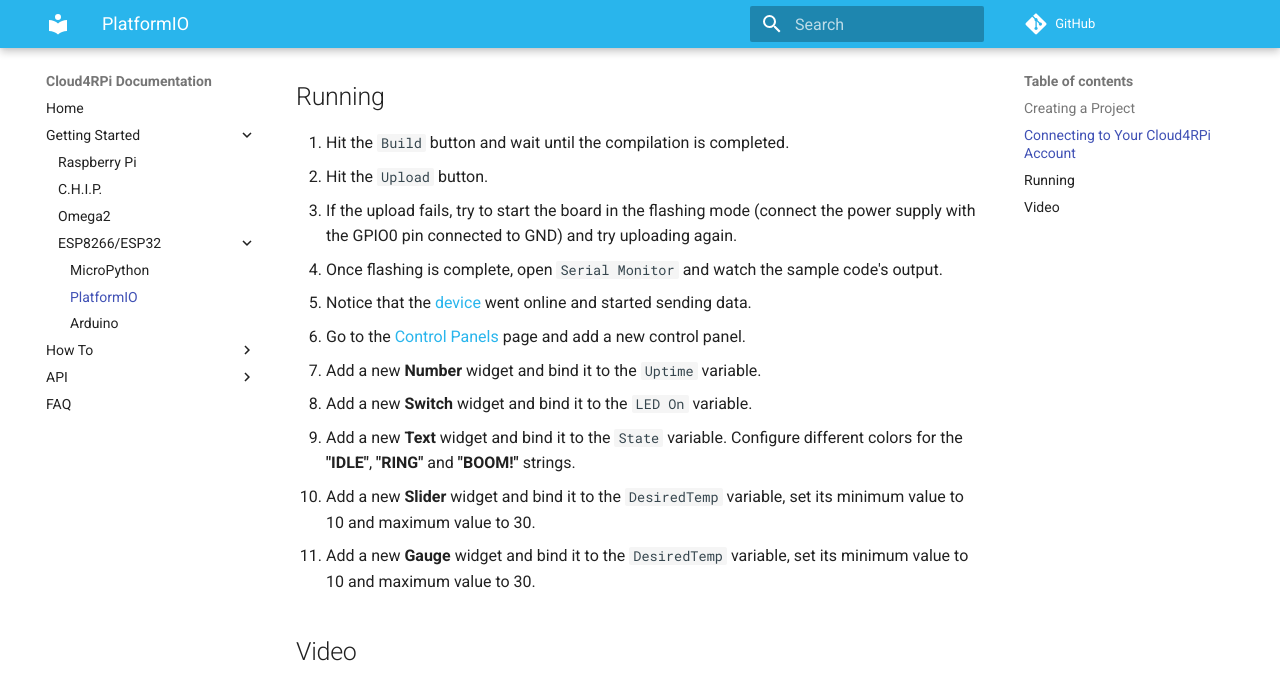
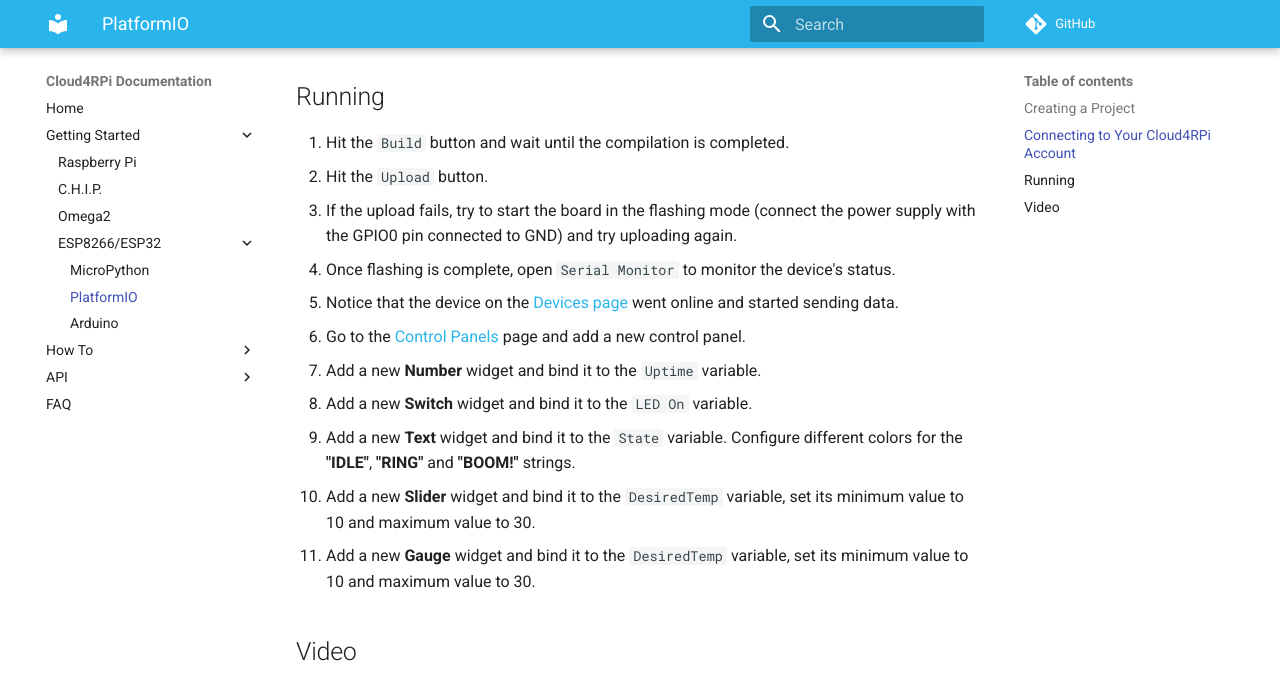
Before and after one commit to cloud4rpi/docs, an MkDocs documentation site: the page built from docs/start/esp-pio.md, in a window 1280 px wide and 900 px high, scrolled down 1020 px, cut to the strip 0-681 px from the top of the window. Built offline with MkDocs 1.6.1 and Material for MkDocs 9.7.7, drawn with Linux system fonts in a browser that asks for light colours; comment, search, counter and statistics services are not loaded.

Commit message:
small fix

```diff
--- a/docs/start/esp-pio.md
+++ b/docs/start/esp-pio.md
@@ -35,8 +35,8 @@
 6. Hit the `Build` button and wait until the compilation is completed.
 8. Hit the `Upload` button.
 8. If the upload fails, try to start the board in the flashing mode (connect the power supply with the GPIO0 pin connected to GND) and try uploading again.
-9. Once flashing is complete, open `Serial Monitor` and watch the sample code's output.
-8. Notice that the [device](https://cloud4rpi.io/devices) went online and started sending data.
+9. Once flashing is complete, open `Serial Monitor` to monitor the device's status.
+8. Notice that the device on the [Devices page](https://cloud4rpi.io/devices) went online and started sending data.
 9. Go to the [Control Panels](https://cloud4rpi.io/control-panels/) page and add a new control panel.
 10. Add a new **Number** widget and bind it to the `Uptime` variable.
 10. Add a new **Switch** widget and bind it to the `LED On` variable.
```
